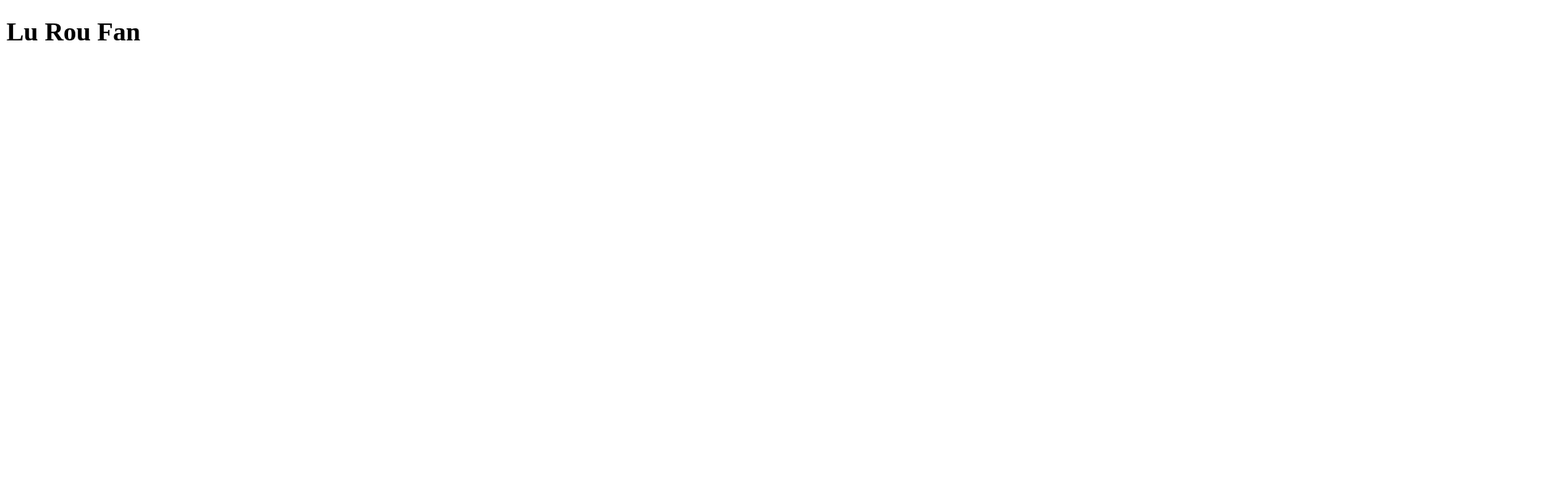
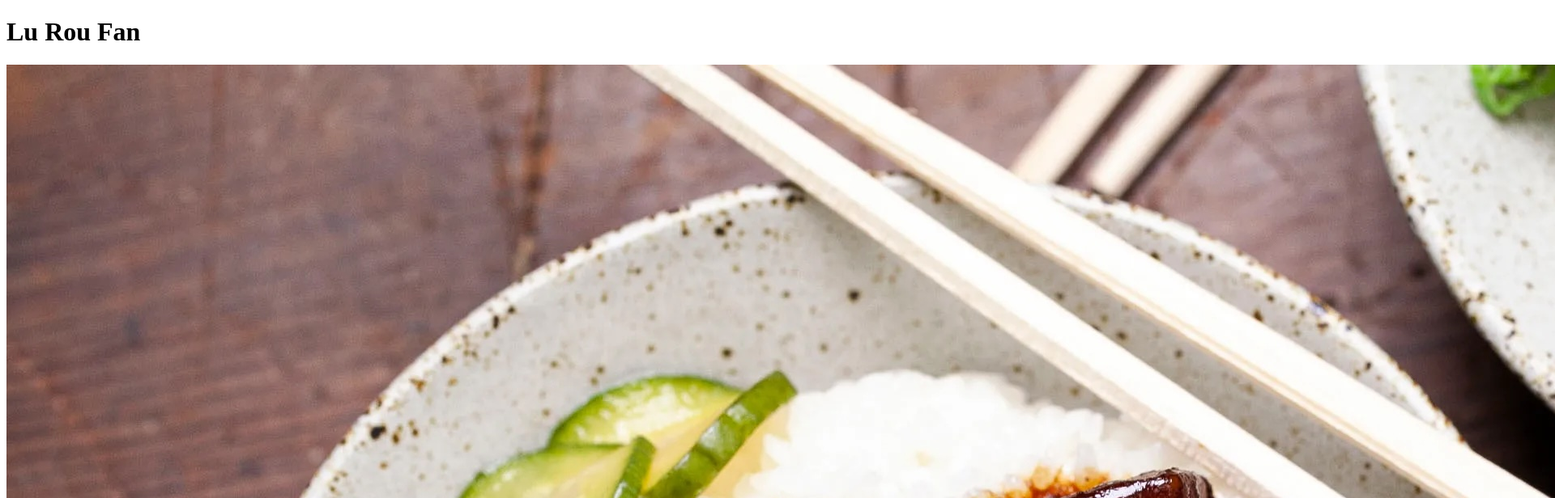
Before and after one commit to loui-chen/odin-recipes, a plain HTML site: page recipes/luroufan.html in a window 1280 px wide. Shown: the top 616 px of the page at 81% size, 1920 px wide, since content can reach past the window. Drawn offline with Linux system fonts and the light colour scheme.

Commit message:
Adding image to recipe page
Created images directory in recipe directory and added image to recipe page.

```diff
--- a/recipes/luroufan.html
+++ b/recipes/luroufan.html
@@ -7,5 +7,6 @@
 
     <body>
         <h1>Lu Rou Fan</h1>
+        <img src = "./images/luroufan.jpeg" alt="Lu Rou Fan">
     </body>
 </html>
```
Also changed, not shown: recipes/images/luroufan.jpeg (added).
